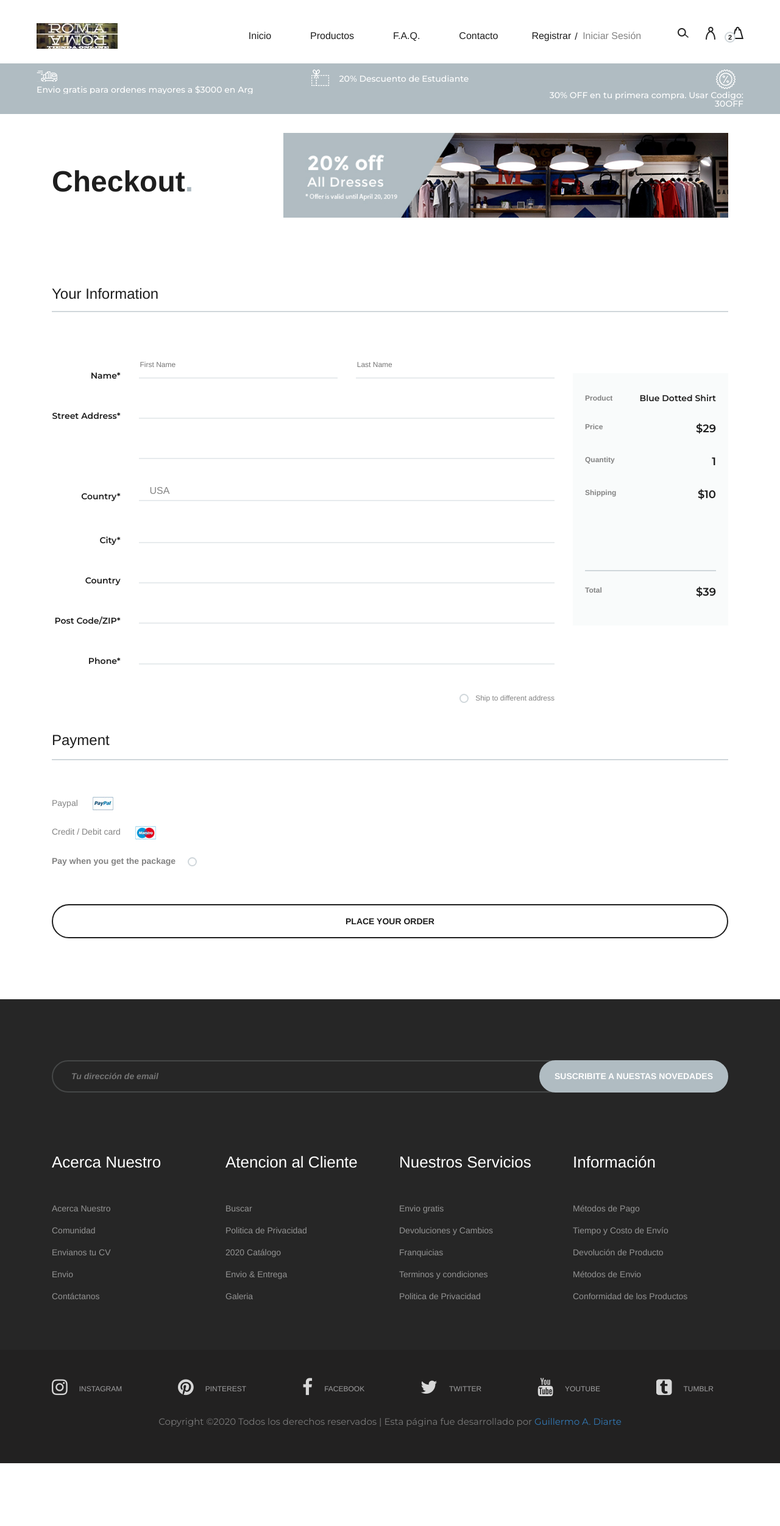
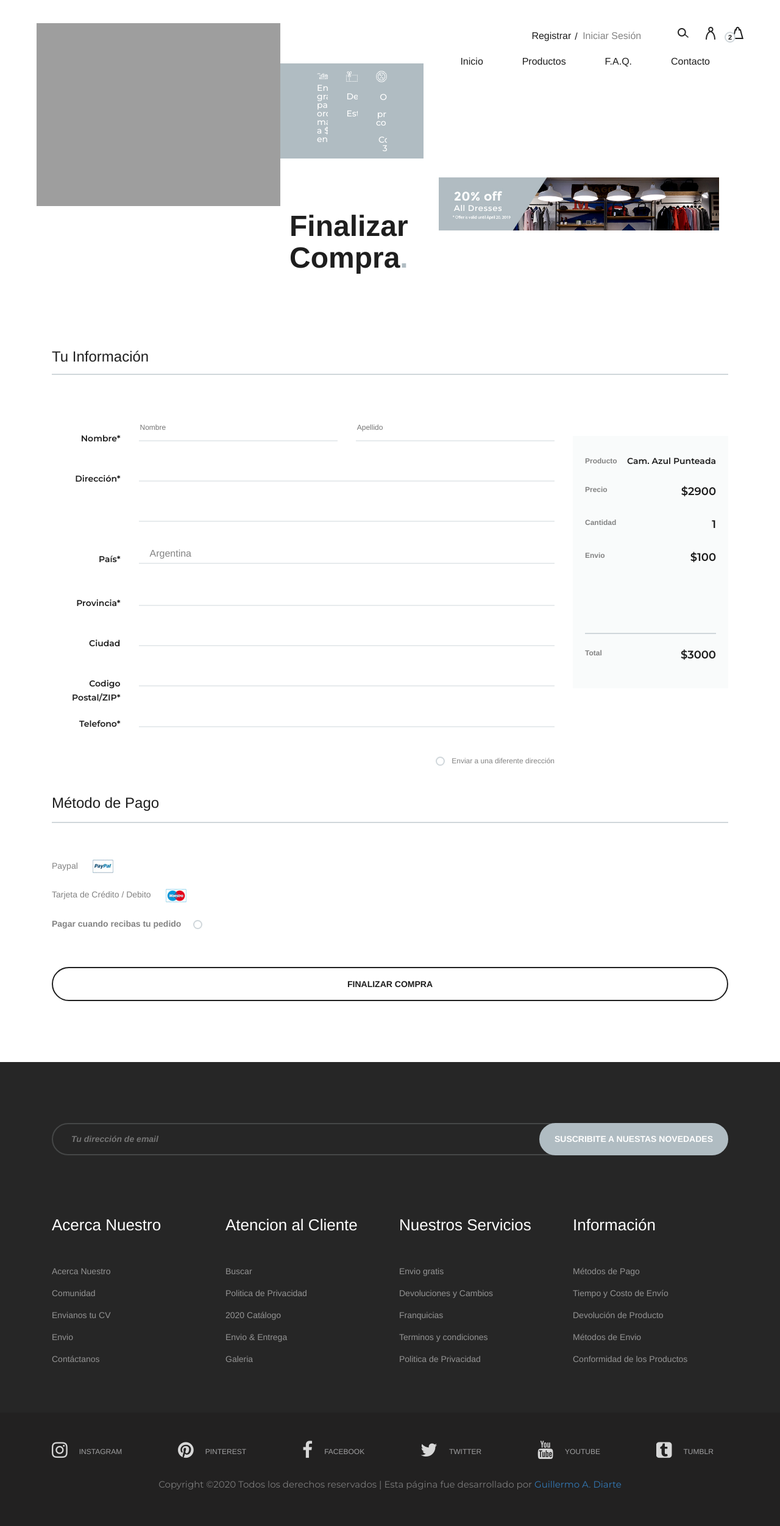
Before and after one commit to GuilleGAD/RomaTiendaOnline, a PHP site: page /check-out.php in a window 1280 px wide. Shown: the whole page at 61% size. Before the commit the page ends 2400 px from the top, so only its background shows below. Run offline with PHP 8.4, Linux system fonts and the light colour scheme; grey boxes are pictures that could not be loaded.

Commit message:
Sprint 1

```diff
--- a/check-out.php
+++ b/check-out.php
@@ -14,7 +14,7 @@
       <div class="row">
         <div class="col-lg-4">
           <div class="page-breadcrumb">
-            <h2>Checkout<span>.</span></h2>
+            <h2>Finalizar Compra<span>.</span></h2>
           </div>
         </div>
         <div class="col-lg-8">
@@ -31,23 +31,23 @@
       <form action="#" class="checkout-form">
         <div class="row">
           <div class="col-lg-12">
-            <h3>Your Information</h3>
+            <h3>Tu Información</h3>
           </div>
           <div class="col-lg-9">
             <div class="row">
               <div class="col-lg-2">
-                <p class="in-name">Name*</p>
+                <p class="in-name">Nombre*</p>
               </div>
               <div class="col-lg-5">
-                <input type="text" placeholder="First Name">
+                <input type="text" placeholder="Nombre">
               </div>
               <div class="col-lg-5">
-                <input type="text" placeholder="Last Name">
+                <input type="text" placeholder="Apellido">
               </div>
             </div>
             <div class="row">
               <div class="col-lg-2">
-                <p class="in-name">Street Address*</p>
+                <p class="in-name">Dirección*</p>
               </div>
               <div class="col-lg-10">
                 <input type="text">
@@ -56,17 +56,17 @@
             </div>
             <div class="row">
               <div class="col-lg-2">
-                <p class="in-name">Country*</p>
+                <p class="in-name">País*</p>
               </div>
               <div class="col-lg-10">
                 <select class="cart-select country-usa">
-                  <option>USA</option>
+                  <option>Argentina</option>
                 </select>
               </div>
             </div>
             <div class="row">
               <div class="col-lg-2">
-                <p class="in-name">City*</p>
+                <p class="in-name">Provincia*</p>
               </div>
               <div class="col-lg-10">
                 <input type="text">
@@ -74,7 +74,7 @@
             </div>
             <div class="row">
               <div class="col-lg-2">
-                <p class="in-name">Country</p>
+                <p class="in-name">Ciudad</p>
               </div>
               <div class="col-lg-10">
                 <input type="text">
@@ -82,7 +82,7 @@
             </div>
             <div class="row">
               <div class="col-lg-2">
-                <p class="in-name">Post Code/ZIP*</p>
+                <p class="in-name">Codigo Postal/ZIP*</p>
               </div>
               <div class="col-lg-10">
                 <input type="text">
@@ -90,7 +90,7 @@
             </div>
             <div class="row">
               <div class="col-lg-2">
-                <p class="in-name">Phone*</p>
+                <p class="in-name">Telefono*</p>
               </div>
               <div class="col-lg-10">
                 <input type="text">
@@ -100,7 +100,7 @@
               <div class="col-lg-12 text-right">
                 <div class="diff-addr">
                   <input type="radio" id="one">
-                  <label for="one">Ship to different address</label>
+                  <label for="one">Enviar a una diferente dirección</label>
                 </div>
               </div>
             </div>
@@ -108,25 +108,25 @@
           <div class="col-lg-3">
             <div class="order-table">
               <div class="cart-item">
-                <span>Product</span>
-                <p class="product-name">Blue Dotted Shirt</p>
+                <span>Producto</span>
+                <p class="product-name">Cam. Azul Punteada</p>
               </div>
               <div class="cart-item">
-                <span>Price</span>
-                <p>$29</p>
+                <span>Precio</span>
+                <p>$2900</p>
               </div>
               <div class="cart-item">
-                <span>Quantity</span>
+                <span>Cantidad</span>
                 <p>1</p>
               </div>
               <div class="cart-item">
-                <span>Shipping</span>
-                <p>$10</p>
+                <span>Envio</span>
+                <p>$100</p>
               </div>
 
               <div class="cart-total">
                 <span>Total</span>
-                <p>$39</p>
+                <p>$3000</p>
               </div>
             </div>
           </div>
@@ -134,16 +134,16 @@
         <div class="row">
           <div class="col-lg-12">
             <div class="payment-method">
-              <h3>Payment</h3>
+              <h3>Método de Pago</h3>
               <ul>
                 <li>Paypal <img src="img/paypal.jpg" alt=""></li>
-                <li>Credit / Debit card <img src="img/mastercard.jpg" alt=""></li>
+                <li>Tarjeta de Crédito / Debito <img src="img/mastercard.jpg" alt=""></li>
                 <li>
-                  <label for="two">Pay when you get the package</label>
+                  <label for="two">Pagar cuando recibas tu pedido</label>
                   <input type="radio" id="two">
                 </li>
               </ul>
-              <button type="submit">Place your order</button>
+              <button type="submit">Finalizar compra</button>
             </div>
           </div>
         </div>
--- a/phpCompartido/header.php
+++ b/phpCompartido/header.php
@@ -5,8 +5,7 @@
 
 $index = "";
 $contact = "";
-$shop = "";
-$productPage = "";
+$products = "";
 $faq = "";
 
 
@@ -16,11 +15,8 @@
 if ($token == "contact.php") {
   $contact = "active";
 }
-if ($token == "categories.php") {
-  $shop = "active";
-}
-if ($token == "product-page.php") {
-  $productPage = "active";
+if ($token == "products.php") {
+  $products = "active";
 }
 if ($token == "faq.php") {
   $faq = "active";
@@ -49,7 +45,7 @@
   <div class="container-fluid">
     <div class="inner-header">
       <div class="logo">
-        <a href="./index.php"><img src="img/logo.jpg" alt=""></a>
+        <a href="./index.php"><img src="img/logo1.png" alt=""></a>
       </div>
       <div class="header-right">
         <img src="img/icons/search.png" alt="" class="search-trigger">
@@ -68,11 +64,11 @@
       <nav class="main-menu mobile-menu">
         <ul>
           <li><a class="<?php echo $index ?>" href="./index.php">Inicio</a></li>
-          <li><a class="<?php echo $shop ?>" href="./categories.php">Productos</a>
+          <li><a class="<?php echo $products ?>" href="./products.php">Productos</a>
             <ul class="sub-menu">
-              <li><a href="product-page.php">Product Page</a></li>
-              <li><a href="shopping-cart.php">Shopping Card</a></li>
-              <li><a href="check-out.php">Check out</a></li>
+              <li><a href="product-description.php">Producto Selecionado</a></li>
+              <li><a href="shopping-cart.php">Carrito de Compra</a></li>
+              <li><a href="check-out.php">Finalizar Compra</a></li>
             </ul>
           </li>
           <li><a class="<?php echo $faq ?>" href="./faq.php">F.A.Q.</a></li>
```
Also changed, not shown: index.php (+9 -9 lines), product-description.php (renamed from product-page.php, +24 -24 lines), products.php (renamed from categories.php, +41 -41 lines), shopping-cart.php (+23 -23 lines), img/logo.jpg (deleted), img/logo.png, img/logoOriginal.png (added), 1 other file.
